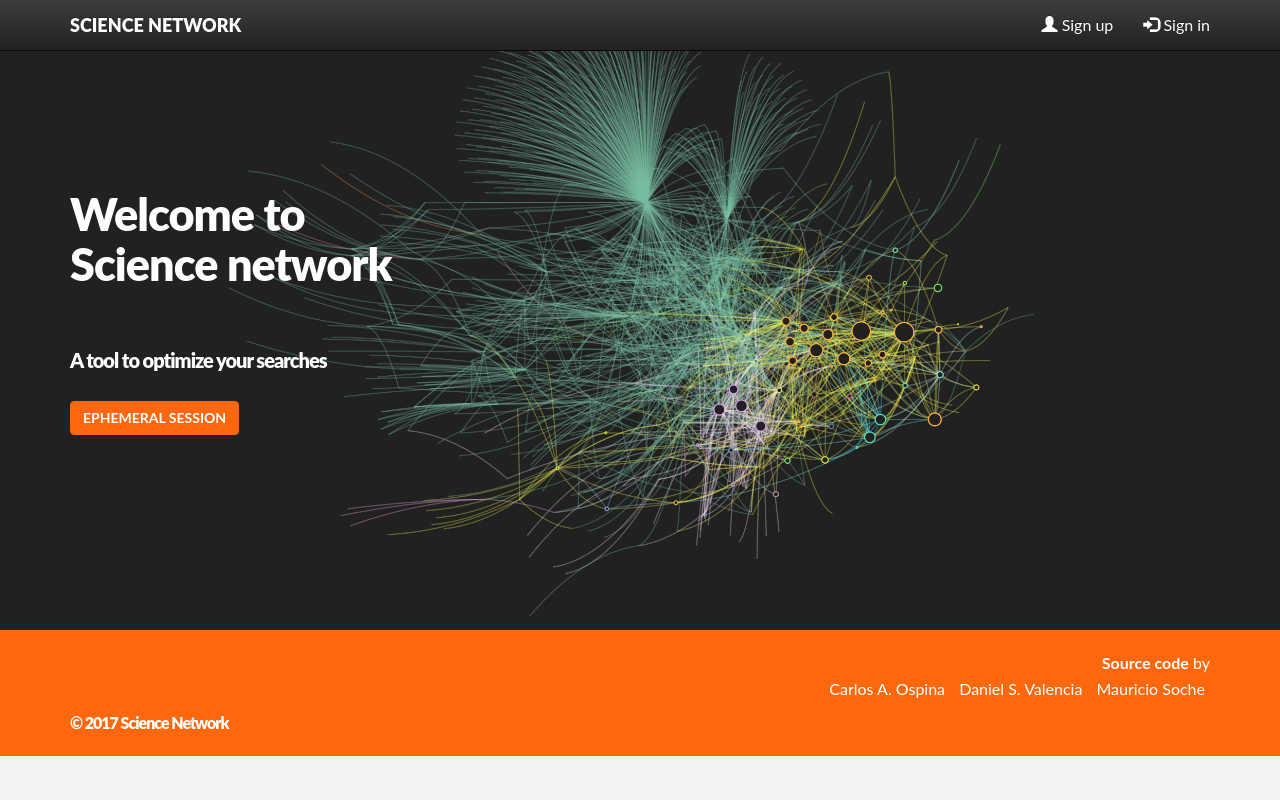
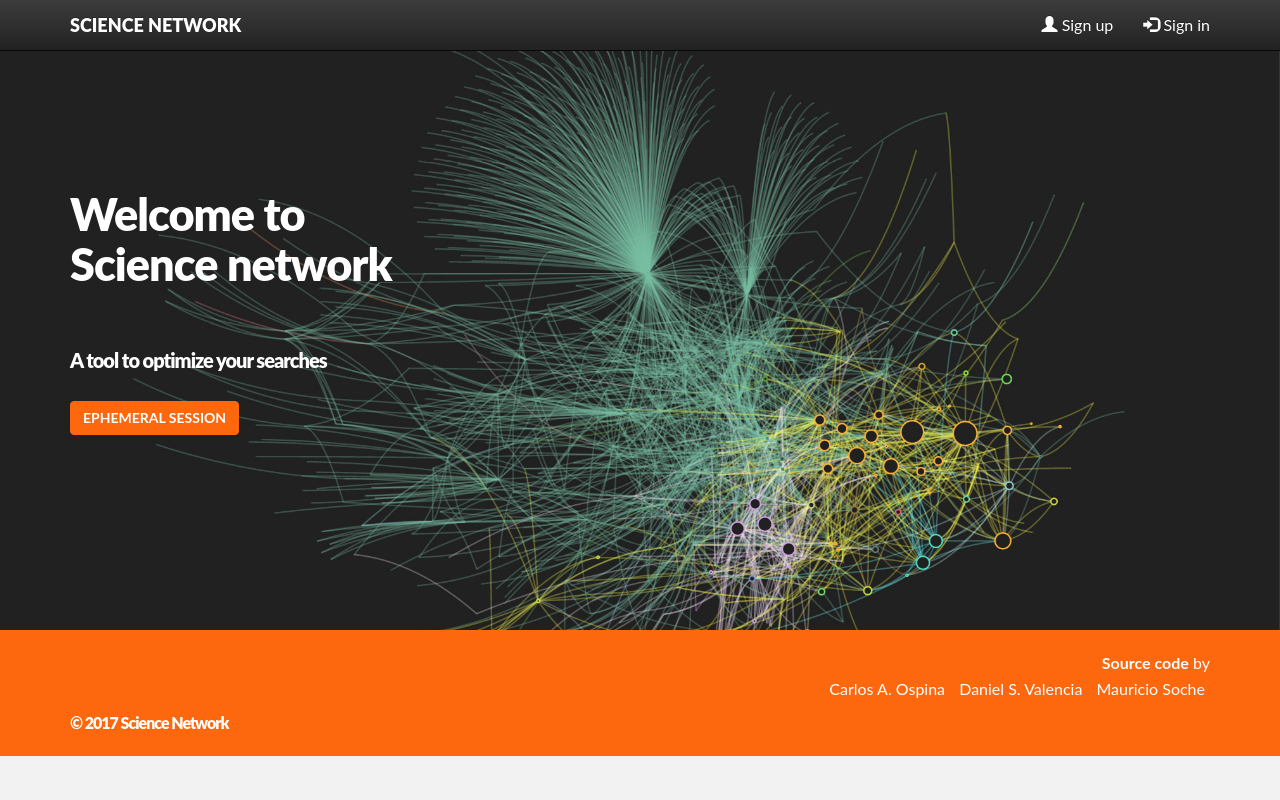
Before and after one commit to caospinac/se-project, a Python web app: template project/templates/base.html in a window 1280 px wide. Run offline with Jinja, Linux system fonts and the light colour scheme; the template is opened without the code that fills it, so the values that code supplies are empty.

Commit message:
New style

```diff
--- a/project/static/assets/css/style.css
+++ b/project/static/assets/css/style.css
@@ -115,6 +115,9 @@ a.navbar-brand:hover {
 #header {
 	background-color: #444;
 	background: url(../img/main-bg.jpg) no-repeat center top;
+  background-repeat: no-repeat;
+  background-attachment: fixed;
+  background-position: center;
 	margin-top: -20px;
 	padding-top: 150px;
 	background-attachment: relative;
@@ -147,7 +150,7 @@ a.navbar-brand:hover {
   font-size: 45px;
 }
 
-h2.subtitle {
+h2.subtitle, label {
 	color: #fff;
 	font-size: 20px;
 }
```
